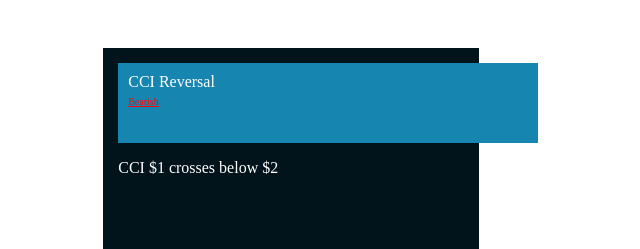
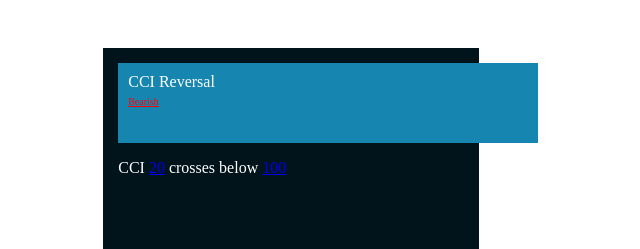
Before and after one commit to Darshil-Lalchandani/stock-scan-frontend, a React (Create React App) app: page /cci_reversal in a window 1280 px wide. Shown: the top 249 px of the page, without its empty margins (349-989 px from the left). Built offline with nearby package versions, Linux system fonts and the light colour scheme.

Commit message:
add link in variable

```diff
--- a/src/components/Variable/Variable.js
+++ b/src/components/Variable/Variable.js
@@ -1,5 +1,14 @@
 import React from "react";
 
 export default function Variable(props) {
-  return <p> {props.data.text}</p>;
+  const { text, variable } = props.data;
+  let displayText = text;
+
+  Object.entries(variable).forEach(([key, value]) => {
+    const variableValue = value.values ? value.values[0] : value.default_value;
+    const linkTag = `<a href="#">${variableValue}</a>`;
+    displayText = displayText.replace(key, linkTag);
+  });
+
+  return <p dangerouslySetInnerHTML={{ __html: displayText }} />;
 }
```
